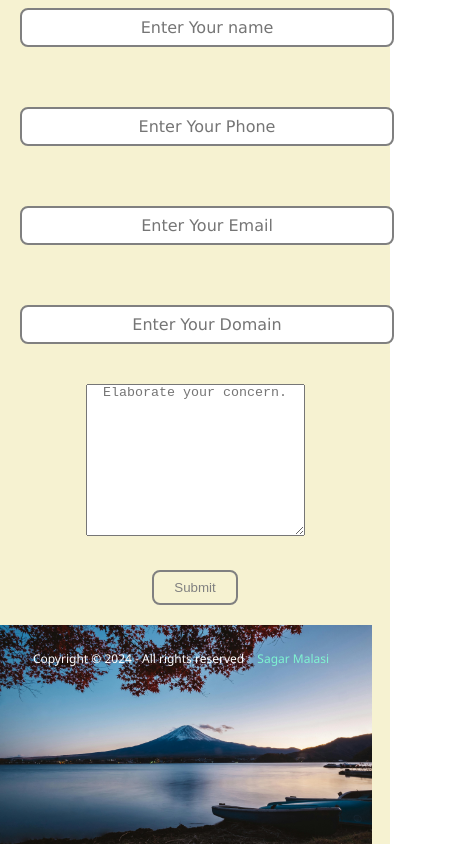
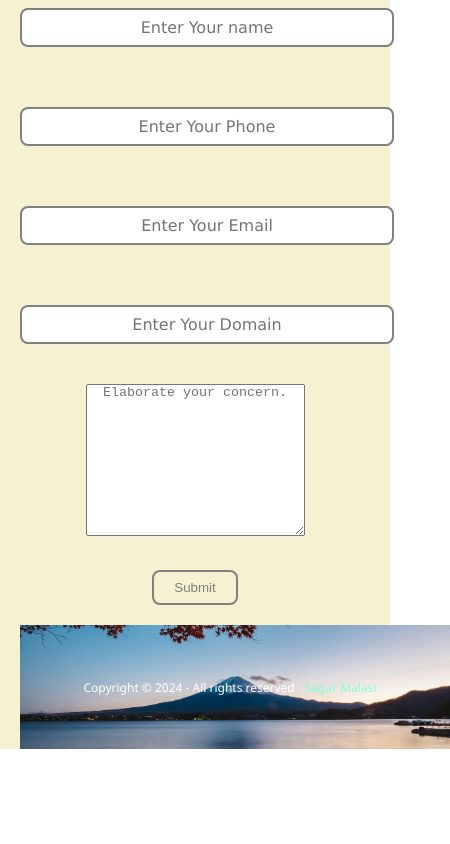
Before and after one commit to DOINORDER/Working-opportunities-in-Japan, a plain HTML site: page index.html in a window 390 px wide. Shown: the part 9220-10064 px from the top of the page, 450 px wide, since content can reach past the window. After the commit the page ends 9969 px from the top, so only its background shows below. Drawn offline with Linux system fonts and the light colour scheme; a web font is replaced by a local one.

Commit message:
Update style.css

```diff
--- a/style.css
+++ b/style.css
@@ -6,6 +6,8 @@
 }
 body {
   font-family: Roboto;
+  width: 100vw;
+  overflow-x: hidden;
 }
 html {
   scroll-behavior: smooth;
@@ -64,7 +66,7 @@ html {
 }
 
 .rightNav button {
-  margin: 10px 15px;
+  margin: 30px 30px;
   padding: 8px;
 }
 #search {
@@ -288,6 +290,10 @@ html {
 }
 
 .text-footer {
+  display: flex;
+  justify-content: center;
+  align-items: center;
+  width: 100%;
   min-height: 20vh;
   text-align: center;
   padding: 25px 30px;
@@ -319,6 +325,7 @@ html {
 @media only screen and (max-width: 1140px) {
   body{
     overflow-x: hidden;
+    min-width: 100vw;
   }
   .logo{
     margin-top: 10px;
@@ -369,7 +376,14 @@ html {
     text-align: center;
   }
   .text-footer {
-    max-width: 80%;
+    min-height: 10vh;
+    width: 100%;
     font-size: 12px;
+    color: white;
+    display: flex;
+    justify-content: center;
+    align-items: center;
+    margin: 0 20px;
+    padding: 20px;
   }
 }
```
